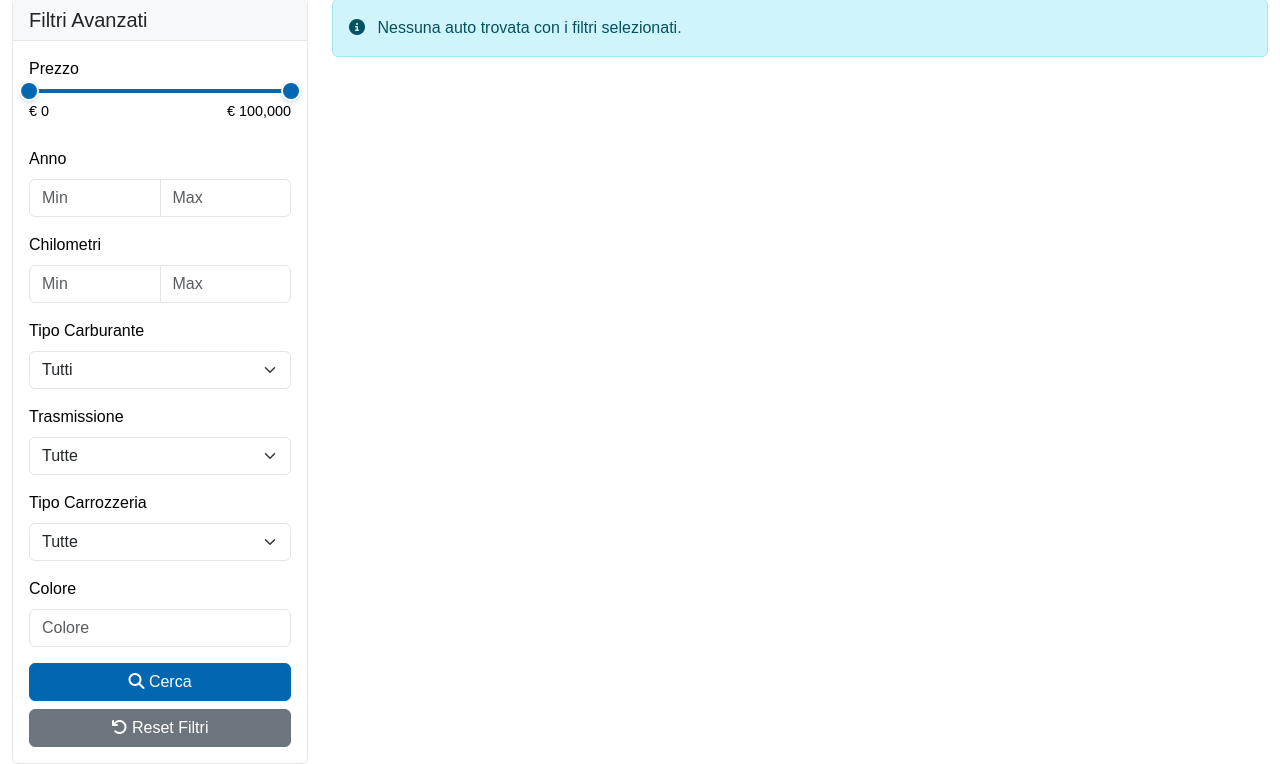
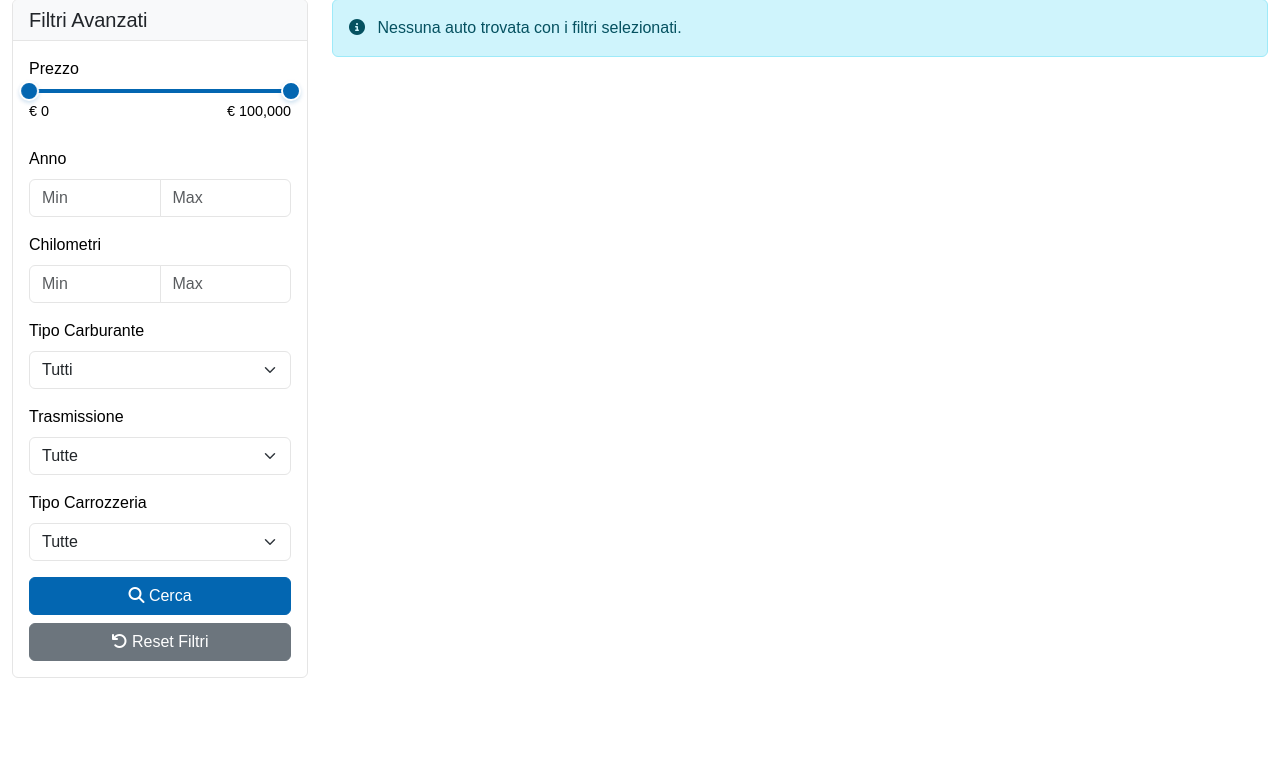
Before and after one commit to davidemasetti/ParcoAuto_biemme, a Flask app: page / in a window 1280 px wide. Shown: the part 90-854 px from the top of the page. After the commit the page ends 768 px from the top, so only its background shows below. Run offline with Flask 3, Linux system fonts and the light colour scheme; data that the repository does not hold is empty; some web fonts are replaced.

Commit message:
Remove car color filter from search functionality.
Replit-Commit-Author: Agent
Replit-Commit-Session-Id: 6337608f-b268-4396-a54d-1d93d5a2bcab
Replit-Commit-Screenshot-Url: https://storage.googleapis.com/screenshot-production-us-central1/edea3743-9a17-4201-bee0-e4d013a81547/5b118a04-54e3-44d6-b656-66716f28ec5c.jpg

```diff
--- a/main.py
+++ b/main.py
@@ -50,7 +50,6 @@ def get_cars():
         fuel_type = request.args.get('fuel_type', type=str)
         transmission = request.args.get('transmission', type=str)
         body_type = request.args.get('body_type', type=str)
-        color = request.args.get('color', type=str)
 
         # Build query
         query = Car.query
@@ -85,8 +84,6 @@ def get_cars():
                 ))
             else:
                 query = query.filter(Car.body_type.ilike(f"%{body_type}%"))
-        if color:
-            query = query.filter(Car.color.ilike(f"%{color}%"))
 
         # Execute query with pagination
         cars = query.offset(skip).limit(limit).all()
--- a/pyproject.toml
+++ b/pyproject.toml
@@ -15,5 +15,6 @@ dependencies = [
     "python-multipart>=0.0.20",
     "requests>=2.32.3",
     "sqlalchemy>=2.0.39",
+    "twilio>=9.5.0",
     "uvicorn>=0.34.0",
 ]
--- a/static/js/main.js
+++ b/static/js/main.js
@@ -152,8 +152,7 @@ document.addEventListener('DOMContentLoaded', function() {
             max_km: document.getElementById('maxKm').value,
             fuel_type: document.getElementById('fuelType').value,
             transmission: document.getElementById('transmission').value,
-            body_type: document.getElementById('bodyType').value,
-            color: document.getElementById('color').value
+            body_type: document.getElementById('bodyType').value
         };
         loadCars(filters);
     });
--- a/templates/index.html
+++ b/templates/index.html
@@ -83,10 +83,6 @@
                                     <option value="Cabrio">Cabrio</option>
                                 </select>
                             </div>
-                            <div class="mb-3">
-                                <label class="form-label">Colore</label>
-                                <input type="text" class="form-control" id="color" placeholder="Colore">
-                            </div>
                             <button type="submit" class="btn btn-primary w-100 mb-2">
                                 <i class="fas fa-search"></i> Cerca
                             </button>
```
Also changed, not shown: 1 other file.
